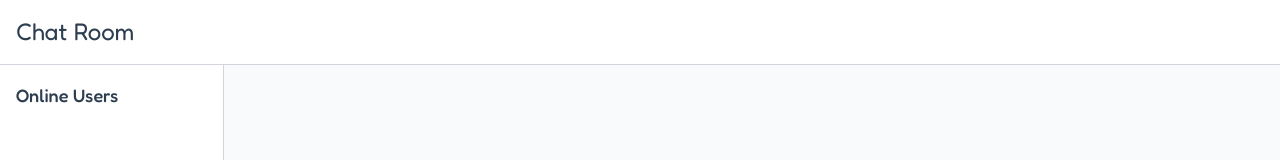
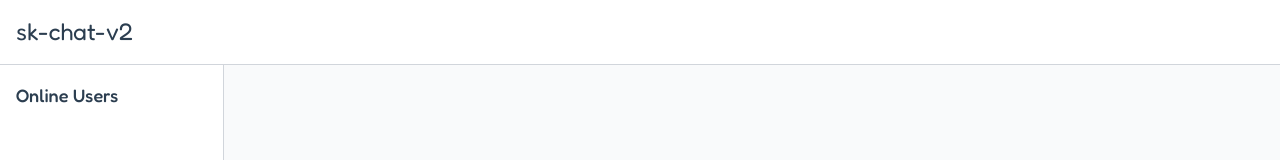
Before and after one commit to jacobdarvin/sk-chat, a Vue app: page /chat in a window 1280 px wide. Shown: the top 160 px of the page. Built offline with nearby package versions, Linux system fonts and the light colour scheme; sample sign-in values are in the browser's storage.

Commit message:
Update ChatHeader.vue

```diff
--- a/src/components/ChatHeader.vue
+++ b/src/components/ChatHeader.vue
@@ -12,7 +12,7 @@ export default defineComponent({
   props: {
     title: {
       type: String,
-      default: 'Chat Room'
+      default: 'sk-chat-v2'
     }
   }
 })
```
